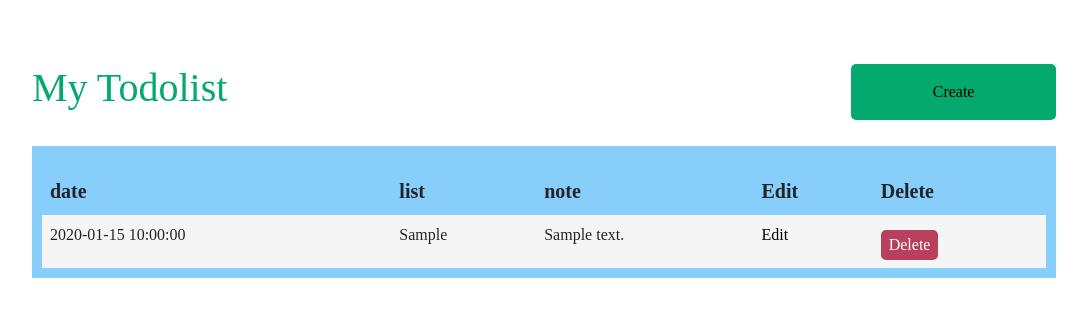
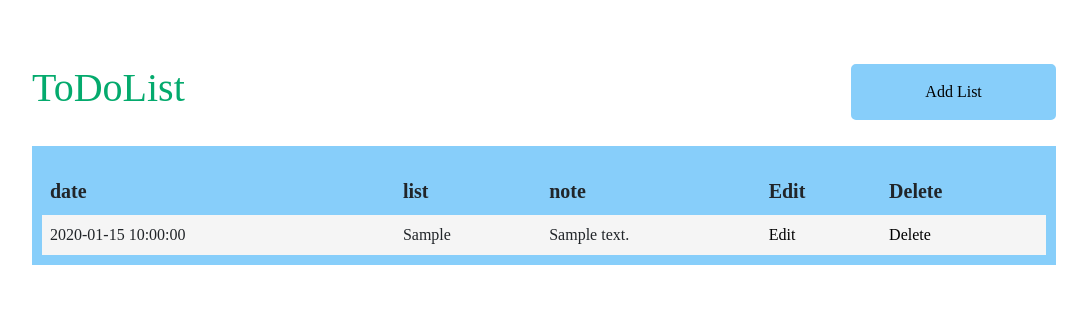
Before and after one commit to becodeorg/verou-3-crud-Feruzteame, a PHP site: page /index.php?action=createData in a window 1280 px wide. Shown: the top 317 px of the page, without its empty margins (96-1183 px from the left). Run offline with PHP 8.4, Linux system fonts and the light colour scheme; tables that the repository leaves empty or names only in its code hold one stand-in row (values such as "Sample post").

Commit message:
update data

```diff
--- a/class_crud/CardRepository.php
+++ b/class_crud/CardRepository.php
@@ -25,9 +25,12 @@ class CardRepository
      }
 
     // Get one
-    public function find(): array
+    public function find(int $list_id): array
     {
-
+        $dbh = $this->databaseManager->connection;
+        $stmt = $dbh->prepare("SELECT * FROM todolist WHERE id=? LIMIT 1");
+        $stmt->execute([$list_id]);
+        return $stmt->fetch();
     }
 
     // Get all
@@ -47,9 +50,18 @@ class CardRepository
 
 
 
-    public function update(): void
+    public function update($id, $time, $todolist, $note): void
     {
+        $data = [
+            'id' => $id,
+            'time' => $time,
+            'todolist' => $todolist,
+            'note' => $note,
+        ];
 
+        $pdo = $this->databaseManager->connection;
+        $sql = "UPDATE todolist SET time=:time, todolist=:todolist, note=:note WHERE id=:id";
+        $pdo->prepare($sql)->execute($data);
     }
 
     public function delete($id): void
--- a/class_crud/index.php
+++ b/class_crud/index.php
@@ -29,12 +29,19 @@ $action = $_GET['action'] ?? null;
 
 // Load the relevant action
 // This system will help you to only execute the code you want, instead of all of it (or complex if statements)
+
 switch ($action) {
     case 'create':
        create($cardRepository);
         break;
     case 'delete':
         deleteById($cardRepository);
+        break;
+    case 'edit':
+        editForm($cardRepository);
+        break;
+    case 'update':
+        update($cardRepository);
         break;
     default:
         overview($cards);
@@ -57,7 +64,6 @@ function create(CardRepository $cardRepository)
          exit();
     }
 }
-
 function deleteById (CardRepository $cardRepository){
     if(isset($_GET['id']) && isset($_GET['action'])) {
         $cardRepository->delete((int)($_GET['id']));
@@ -65,3 +71,25 @@ function deleteById (CardRepository $cardRepository){
         exit();
     }
 }
+function editForm(CardRepository $cardRepository){
+
+    if(isset($_GET['id'])) {
+        $list = $cardRepository->find((int)$_GET['id']);
+        $id = $list['id'];
+        $time = $list['time'];
+        $todo_list = $list['todolist'];
+        $note = $list['note'];
+        header("Location: createForm.php?time=$time&todolist=$todo_list&note=$note&action=update&id=$id");
+        exit();
+    }
+}
+
+
+function update(CardRepository $cardRepository)
+{
+    if(isset($_GET['time']) && isset($_GET['todolist']) && isset($_GET['note']) ) {
+        $cardRepository->update($_GET['id'], $_GET['time'], $_GET['todolist'],$_GET['note']);
+        header("Location: index.php");
+        exit();
+    }
+}
--- a/class_crud/overview.php
+++ b/class_crud/overview.php
@@ -12,12 +12,13 @@
 <body>
 
 <div id="heading">
-    <h1>My Todolist</h1>
-    <button  id="create"><a href="./createData.php">Create</a></button>
+    <h1>ToDoList</h1>
+    <button id="create">
+        <a class="d-block" href="createForm.php">Add List</a>
+    </button>
 </div>
 
-
-        <table id="table"  class="table">
+   <table id="table"  class="table">
             <tr>
                 <th>date</th>
                 <th>list</th>
@@ -30,13 +31,11 @@
                 <td><?= $card['time'] ?></td>
                 <td><?= $card['todolist'] ?></td>
                 <td><?= $card['note'] ?></td>
-                <td id="edit"><a href="./">Edit</a></td>
                 <td>
-                    <form action="index.php" method="get">
-                        <input type="hidden" name="action" value="delete">
-                        <input type="hidden" name="id" value="<?= $card['id'] ?>">
-                        <button id="delete" type="submit">Delete</button>
-                    </form>
+                    <a href="index.php?action=edit&id=<?= $card['id'] ?>">Edit</a>
+                </td>
+                <td>
+                    <a href="index.php?action=delete&id=<?= $card['id'] ?>">Delete</a>
                 </td>
             </tr>
 
--- a/class_crud/style/style.css
+++ b/class_crud/style/style.css
@@ -58,12 +66,13 @@ a{
     text-decoration: none;
 }
 #create{
-    background: #04AA6D;
+    background: lightskyblue;
     border-radius: 5px;
-    border: #04AA6D solid 2px;
+    border: lightskyblue solid 2px;
     color: white;
     width: 20%;
 }
+
 #table {
     width: 80%;
     margin: 2% 0 0 10%;
@@ -87,3 +97,8 @@ a{
     font-weight: bold;
     font-size: 20px;
 }
+
+.d-block{
+    display: block;
+
+}
```
Also changed, not shown: other parts of class_crud/style/style.css (+17 -8 lines), class_crud/createForm.php (renamed from class_crud/createData.php, +6 -5 lines).
